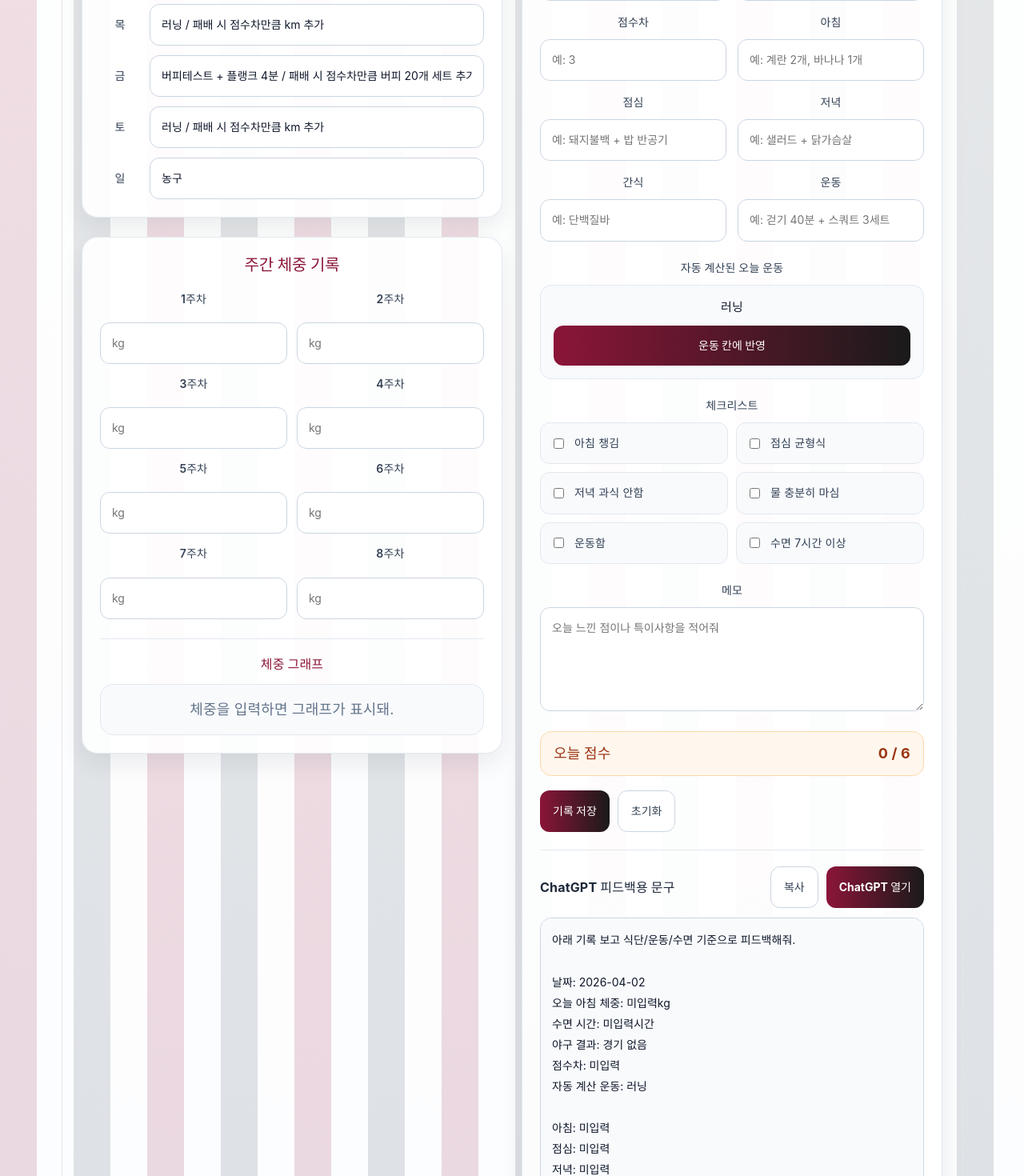
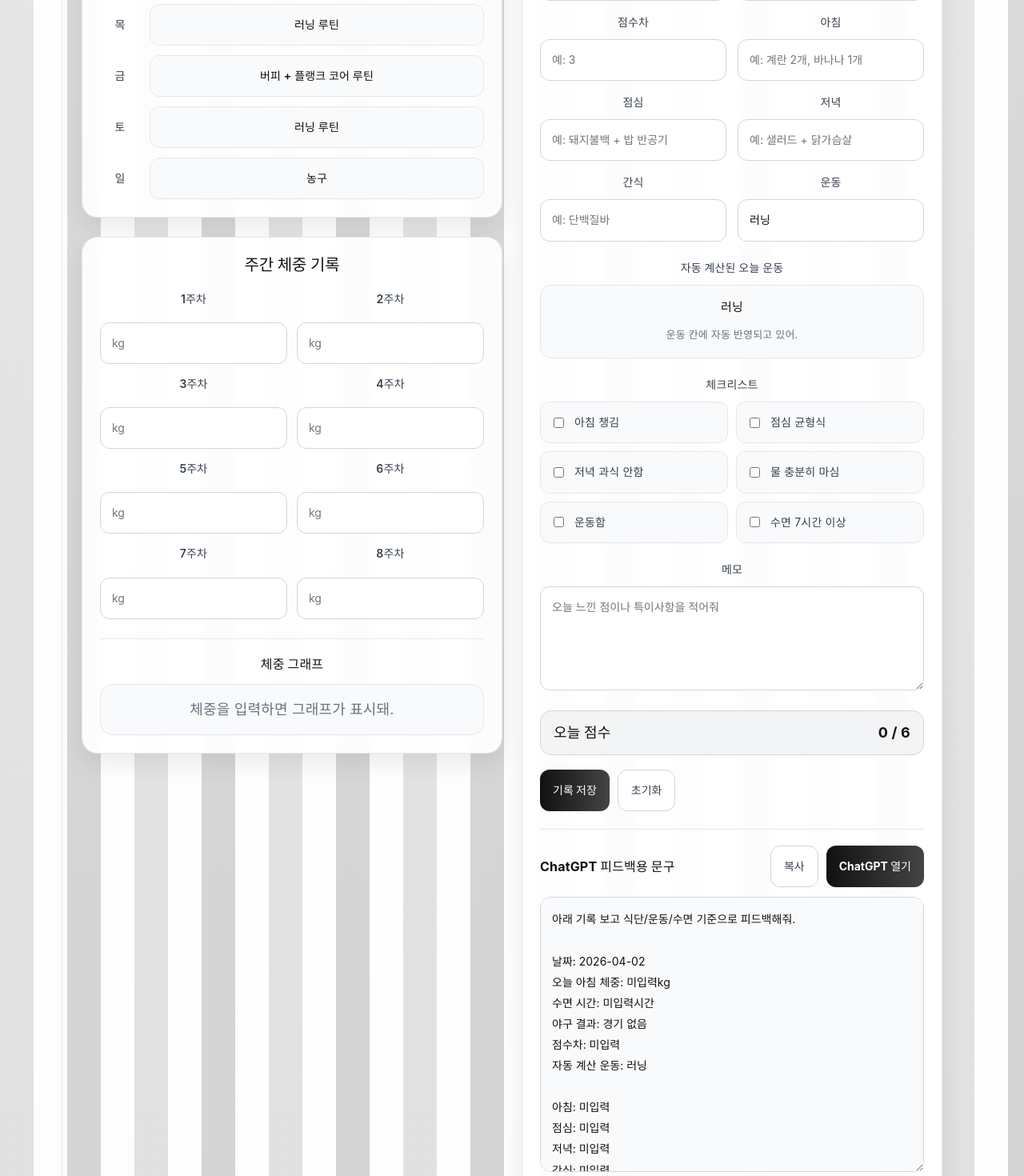
Before and after one commit to lgtwins0351-sys/health-routine-app, a React (Vite) app: page / in a window 1280 px wide. Shown: the part 620-2090 px from the top of the page at 80% size. Built offline with nearby package versions, Linux system fonts and the light colour scheme.

Commit message:
주간 운동 계획 고정 및 흑백 테마 적용

```diff
--- a/src/App.css
+++ b/src/App.css
@@ -6,20 +6,20 @@ body {
   margin: 0;
   font-family: Pretendard, -apple-system, BlinkMacSystemFont, "Segoe UI",
     sans-serif;
-  color: #1e293b;
+  color: #111111;
   background:
     repeating-linear-gradient(
       90deg,
-      rgba(196, 30, 58, 0.12) 0px,
-      rgba(196, 30, 58, 0.12) 46px,
-      rgba(255, 255, 255, 0.82) 46px,
-      rgba(255, 255, 255, 0.82) 92px,
-      rgba(26, 26, 26, 0.08) 92px,
-      rgba(26, 26, 26, 0.08) 138px,
-      rgba(255, 255, 255, 0.84) 138px,
-      rgba(255, 255, 255, 0.84) 184px
+      rgba(20, 20, 20, 0.08) 0px,
+      rgba(20, 20, 20, 0.08) 42px,
+      rgba(255, 255, 255, 0.86) 42px,
+      rgba(255, 255, 255, 0.86) 84px,
+      rgba(0, 0, 0, 0.12) 84px,
+      rgba(0, 0, 0, 0.12) 126px,
+      rgba(255, 255, 255, 0.88) 126px,
+      rgba(255, 255, 255, 0.88) 168px
     ),
-    linear-gradient(180deg, #f8fafc 0%, #eef2f7 100%);
+    linear-gradient(180deg, #fafafa 0%, #f1f1f1 100%);
 }
 
 button,
@@ -36,7 +36,6 @@ select {
 .app {
   min-height: 100vh;
   padding: 24px;
-  backdrop-filter: saturate(1.05);
 }
 
 .container {
@@ -69,15 +68,15 @@ select {
   font-size: 34px;
   font-weight: 900;
   letter-spacing: -0.02em;
-  color: #8b1538;
-  text-shadow: 0 1px 0 rgba(255, 255, 255, 0.75);
+  color: #111111;
+  text-shadow: 0 1px 0 rgba(255, 255, 255, 0.8);
 }
 
 .subtitle {
   position: relative;
   z-index: 2;
   margin-top: 8px;
-  color: #475569;
+  color: #4b5563;
   font-size: 15px;
   text-align: center;
 }
@@ -95,18 +94,18 @@ select {
   width: min(340px, 82%);
   height: auto;
   display: block;
-  opacity: 0.14;
-  filter: drop-shadow(0 4px 12px rgba(0, 0, 0, 0.08));
+  opacity: 0.1;
+  filter: grayscale(1) drop-shadow(0 4px 10px rgba(0, 0, 0, 0.08));
   user-select: none;
 }
 
 .summary-card,
 .card {
-  background: rgba(255, 255, 255, 0.9);
+  background: rgba(255, 255, 255, 0.92);
   border-radius: 20px;
   padding: 22px;
-  box-shadow: 0 12px 30px rgba(15, 23, 42, 0.08);
-  border: 1px solid rgba(226, 232, 240, 0.95);
+  box-shadow: 0 12px 30px rgba(0, 0, 0, 0.08);
+  border: 1px solid rgba(229, 231, 235, 0.95);
   backdrop-filter: blur(6px);
 }
 
@@ -119,14 +118,14 @@ select {
 
 .summary-label {
   font-size: 13px;
-  color: #64748b;
+  color: #6b7280;
   margin-bottom: 6px;
 }
 
 .summary-value {
   font-size: 20px;
   font-weight: 700;
-  color: #111827;
+  color: #111111;
 }
 
 .progress-wrap {
@@ -137,21 +136,21 @@ select {
   display: flex;
   justify-content: space-between;
   font-size: 13px;
-  color: #475569;
+  color: #4b5563;
   margin-bottom: 8px;
 }
 
 .progress-bar-bg {
   width: 100%;
   height: 10px;
-  background: #e2e8f0;
+  background: #e5e7eb;
   border-radius: 999px;
   overflow: hidden;
 }
 
 .progress-bar-fill {
   height: 100%;
-  background: linear-gradient(90deg, #c41e3a 0%, #1a1a1a 100%);
+  background: linear-gradient(90deg, #111111 0%, #4b5563 100%);
   border-radius: 999px;
   transition: width 0.3s ease;
 }
@@ -163,8 +162,8 @@ select {
 }
 
 .mini-stat {
-  background: rgba(248, 250, 252, 0.95);
-  border: 1px solid #e2e8f0;
+  background: rgba(249, 250, 251, 0.95);
+  border: 1px solid #e5e7eb;
   border-radius: 14px;
   padding: 12px;
   display: flex;
@@ -174,7 +173,7 @@ select {
 
 .mini-stat-label {
   font-size: 12px;
-  color: #64748b;
+  color: #6b7280;
 }
 
 .main-grid {
@@ -193,7 +192,7 @@ select {
   margin: 0 0 18px 0;
   font-size: 20px;
   font-weight: 800;
-  color: #8b1538;
+  color: #111111;
 }
 
 .stack {
@@ -212,7 +211,17 @@ select {
 .day-label {
   font-weight: 700;
   font-size: 14px;
-  color: #334155;
+  color: #374151;
+}
+
+.fixed-plan {
+  padding: 12px 14px;
+  border-radius: 12px;
+  background: rgba(249, 250, 251, 0.95);
+  border: 1px solid #e5e7eb;
+  font-size: 14px;
+  font-weight: 600;
+  color: #111111;
 }
 
 .weight-grid {
@@ -238,39 +247,39 @@ select {
   margin-bottom: 8px;
   font-size: 14px;
   font-weight: 600;
-  color: #334155;
+  color: #374151;
 }
 
 .input {
   width: 100%;
   padding: 12px 14px;
   border-radius: 12px;
-  border: 1px solid #cbd5e1;
+  border: 1px solid #d1d5db;
   outline: none;
   font-size: 14px;
-  background: rgba(255, 255, 255, 0.96);
-  color: #0f172a;
+  background: rgba(255, 255, 255, 0.98);
+  color: #111111;
   transition: border-color 0.2s ease, box-shadow 0.2s ease;
 }
 
 .input:focus,
 .textarea:focus,
 .feedback-textarea:focus {
-  border-color: #c41e3a;
-  box-shadow: 0 0 0 4px rgba(196, 30, 58, 0.12);
+  border-color: #111111;
+  box-shadow: 0 0 0 4px rgba(17, 17, 17, 0.08);
 }
 
 .textarea {
   width: 100%;
   padding: 12px 14px;
   border-radius: 12px;
-  border: 1px solid #cbd5e1;
+  border: 1px solid #d1d5db;
   outline: none;
   font-size: 14px;
   resize: vertical;
   min-height: 110px;
-  background: rgba(255, 255, 255, 0.96);
-  color: #0f172a;
+  background: rgba(255, 255, 255, 0.98);
+  color: #111111;
 }
 
 .section-space {
@@ -287,19 +296,19 @@ select {
   display: flex;
   align-items: center;
   gap: 10px;
-  background: rgba(248, 250, 252, 0.95);
-  border: 1px solid #e2e8f0;
+  background: rgba(249, 250, 251, 0.95);
+  border: 1px solid #e5e7eb;
   border-radius: 12px;
   padding: 12px;
   font-size: 14px;
-  color: #334155;
+  color: #374151;
 }
 
 .score-box {
   margin-top: 18px;
-  background: rgba(255, 247, 237, 0.95);
-  border: 1px solid #fed7aa;
-  color: #9a3412;
+  background: rgba(243, 244, 246, 0.95);
+  border: 1px solid #d1d5db;
+  color: #111111;
   border-radius: 14px;
   padding: 14px 16px;
   display: flex;
@@ -342,7 +351,7 @@ select {
 }
 
 .primary-button {
-  background: linear-gradient(90deg, #8b1538 0%, #1a1a1a 100%);
+  background: linear-gradient(90deg, #111111 0%, #444444 100%);
   color: #ffffff;
   border: none;
   font-weight: 700;
@@ -350,22 +359,22 @@ select {
 
 .secondary-button {
   background: #ffffff;
-  color: #334155;
-  border: 1px solid #cbd5e1;
+  color: #374151;
+  border: 1px solid #d1d5db;
   font-weight: 600;
 }
 
 .danger-button {
-  background: #fff1f2;
-  color: #be123c;
-  border: 1px solid #fecdd3;
+  background: #111111;
+  color: #ffffff;
+  border: 1px solid #111111;
   font-weight: 600;
   padding: 10px 14px;
 }
 
 .feedback-box {
   margin-top: 22px;
-  border-top: 1px solid #e2e8f0;
+  border-top: 1px solid #e5e7eb;
   padding-top: 20px;
 }
 
@@ -388,16 +397,16 @@ select {
   width: 100%;
   padding: 14px;
   border-radius: 14px;
-  border: 1px solid #cbd5e1;
-  background: rgba(248, 250, 252, 0.96);
+  border: 1px solid #d1d5db;
+  background: rgba(249, 250, 251, 0.96);
   font-size: 14px;
   resize: vertical;
   min-height: 220px;
-  color: #0f172a;
+  color: #111111;
 }
 
 .empty-state {
-  color: #64748b;
+  color: #6b7280;
   font-size: 14px;
   padding: 12px 0;
 }
@@ -409,10 +418,10 @@ select {
 }
 
 .record-card {
-  border: 1px solid #e2e8f0;
+  border: 1px solid #e5e7eb;
   border-radius: 16px;
   padding: 16px;
-  background: rgba(248, 250, 252, 0.95);
+  background: rgba(249, 250, 251, 0.95);
 }
 
 .record-header {
@@ -427,12 +436,12 @@ select {
 .record-date {
   font-size: 16px;
   font-weight: 700;
-  color: #0f172a;
+  color: #111111;
 }
 
 .record-meta {
   font-size: 12px;
-  color: #64748b;
+  color: #6b7280;
   margin-top: 4px;
 }
 
@@ -440,7 +449,7 @@ select {
   display: grid;
   gap: 6px;
   font-size: 14px;
-  color: #334155;
+  color: #374151;
 }
 
 .record-body p {
@@ -450,38 +459,43 @@ select {
 .auto-exercise-box {
   display: flex;
   flex-direction: column;
-  gap: 12px;
+  gap: 10px;
   padding: 16px;
-  border: 1px solid #e2e8f0;
-  background: rgba(248, 250, 252, 0.96);
+  border: 1px solid #e5e7eb;
+  background: rgba(249, 250, 251, 0.96);
   border-radius: 14px;
 }
 
 .auto-exercise-text {
   font-size: 15px;
-  font-weight: 600;
-  color: #0f172a;
+  font-weight: 700;
+  color: #111111;
   line-height: 1.5;
+}
+
+.auto-exercise-helper {
+  font-size: 13px;
+  color: #6b7280;
 }
 
 .chart-section {
   margin-top: 24px;
   padding-top: 18px;
-  border-top: 1px solid #e2e8f0;
+  border-top: 1px solid #e5e7eb;
 }
 
 .chart-title {
   margin-bottom: 12px;
   font-size: 16px;
   font-weight: 700;
-  color: #8b1538;
+  color: #111111;
 }
 
 .chart-wrap {
   width: 100%;
   overflow-x: auto;
-  background: rgba(248, 250, 252, 0.92);
-  border: 1px solid #e2e8f0;
+  background: rgba(249, 250, 251, 0.95);
+  border: 1px solid #e5e7eb;
   border-radius: 16px;
   padding: 12px;
 }
@@ -494,45 +508,63 @@ select {
 }
 
 .chart-grid-line {
-  stroke: #dbe4ee;
+  stroke: #e5e7eb;
   stroke-width: 1;
 }
 
+.chart-goal-line {
+  stroke: #111111;
+  stroke-width: 2;
+  stroke-dasharray: 6 4;
+}
+
+.chart-goal-label {
+  font-size: 12px;
+  fill: #111111;
+  font-weight: 700;
+}
+
 .chart-line {
-  stroke: #8b1538;
+  stroke: #444444;
   stroke-width: 3;
   stroke-linecap: round;
   stroke-linejoin: round;
 }
 
 .chart-dot {
-  fill: #1a1a1a;
+  fill: #111111;
   stroke: #ffffff;
   stroke-width: 2;
 }
 
+.chart-dot.latest {
+  fill: #000000;
+  stroke: #ffffff;
+  stroke-width: 2.5;
+}
+
 .chart-x-label {
   font-size: 12px;
-  fill: #475569;
+  fill: #4b5563;
 }
 
 .chart-y-label {
   font-size: 11px;
-  fill: #64748b;
+  fill: #6b7280;
 }
 
 .chart-value-label {
   font-size: 11px;
-  fill: #8b1538;
+  fill: #111111;
   font-weight: 700;
 }
 
 .chart-empty {
   padding: 18px;
   text-align: center;
-  color: #64748b;
-  background: rgba(248, 250, 252, 0.92);
-  border: 1px solid #e2e8f0;
+  color: #6b7280;
+  background: rgba(249, 250, 251, 0.95);
+  border: 1px solid #e5e7eb;
   border-radius: 16px;
 }
 
@@ -590,6 +622,6 @@ select.input {
 
   .team-logo {
     width: min(250px, 82%);
-    opacity: 0.12;
+    opacity: 0.08;
   }
 }
--- a/src/App.jsx
+++ b/src/App.jsx
@@ -2,16 +2,6 @@ import { useEffect, useMemo, useState } from "react";
 import "./App.css";
 
 const WEEK_DAYS = ["월", "화", "수", "목", "금", "토", "일"];
-
-const DEFAULT_WEEKLY_PLAN = {
-  월: "버피테스트 + 플랭크 4분 / 패배 시 점수차만큼 버피 20개 세트 추가",
-  화: "러닝 / 패배 시 점수차만큼 km 추가",
-  수: "버피테스트 + 플랭크 4분 / 패배 시 점수차만큼 버피 20개 세트 추가",
-  목: "러닝 / 패배 시 점수차만큼 km 추가",
-  금: "버피테스트 + 플랭크 4분 / 패배 시 점수차만큼 버피 20개 세트 추가",
-  토: "러닝 / 패배 시 점수차만큼 km 추가",
-  일: "농구",
-};
 
 const DEFAULT_WEIGHT_LOG = Array.from({ length: 8 }, (_, i) => ({
   week: `${i + 1}주차`,
@@ -66,7 +56,17 @@ function getDayKeyFromDate(dateString) {
   return map[day] || "";
 }
 
-function WeightChart({ data }) {
+function getFixedPlan(day) {
+  if (day === "월" || day === "수" || day === "금") {
+    return "버피 + 플랭크 코어 루틴";
+  }
+  if (day === "화" || day === "목" || day === "토") {
+    return "러닝 루틴";
+  }
+  return "농구";
+}
+
+function WeightChart({ data, goalWeight = 75 }) {
   const validData = data
     .map((item) => ({
       label: item.week,
@@ -83,8 +83,8 @@ function WeightChart({ data }) {
   const padding = 28;
 
   const values = validData.map((d) => d.value);
-  const minValue = Math.min(...values);
-  const maxValue = Math.max(...values);
+  const minValue = Math.min(...values, goalWeight);
+  const maxValue = Math.max(...values, goalWeight);
   const range = maxValue - minValue || 1;
 
   const points = validData.map((d, index) => {
@@ -105,9 +105,17 @@ function WeightChart({ data }) {
     return { value: value.toFixed(1), y };
   });
 
+  const goalY =
+    height - padding - ((goalWeight - minValue) / range) * (height - padding * 2);
+
   return (
     <div className="chart-wrap">
-      <svg viewBox={`0 0 ${width} ${height}`} className="chart-svg" role="img" aria-label="주간 체중 그래프">
+      <svg
+        viewBox={`0 0 ${width} ${height}`}
+        className="chart-svg"
+        role="img"
+        aria-label="주간 체중 그래프"
+      >
         {yLabels.map((item) => (
           <g key={`${item.y}-${item.value}`}>
             <line
@@ -123,19 +131,53 @@ function WeightChart({ data }) {
           </g>
         ))}
 
+        <line
+          x1={padding}
+          y1={goalY}
+          x2={width - padding}
+          y2={goalY}
+          className="chart-goal-line"
+        />
+        <text
+          x={width - padding}
+          y={goalY - 8}
+          textAnchor="end"
+          className="chart-goal-label"
+        >
+          목표 {goalWeight}kg
+        </text>
+
         <polyline fill="none" points={polylinePoints} className="chart-line" />
 
-        {points.map((point) => (
+        {points.map((point, index) => {
+          const isLatest = index === points.length - 1;
+          return (
             <g key={point.label}>
-            <circle cx={point.x} cy={point.y} r="5" className="chart-dot" />
-            <text x={point.x} y={height - 8} textAnchor="middle" className="chart-x-label">
+              <circle
+                cx={point.x}
+                cy={point.y}
+                r={isLatest ? "6" : "5"}
+                className={isLatest ? "chart-dot latest" : "chart-dot"}
+              />
+              <text
+                x={point.x}
+                y={height - 8}
+                textAnchor="middle"
+                className="chart-x-label"
+              >
                 {point.label}
               </text>
-            <text x={point.x} y={point.y - 12} textAnchor="middle" className="chart-value-label">
+              <text
+                x={point.x}
+                y={point.y - 12}
+                textAnchor="middle"
+                className="chart-value-label"
+              >
                 {point.value}
               </text>
             </g>
-        ))}
+          );
+        })}
       </svg>
     </div>
   );
@@ -144,10 +186,6 @@ function WeightChart({ data }) {
 function App() {
   const [startWeight] = useState(82);
   const [goalWeight] = useState(75);
-
-  const [weeklyPlan, setWeeklyPlan] = useState(() =>
-    getStorage("daily-routine-weekly-plan", DEFAULT_WEEKLY_PLAN)
-  );
 
   const [weightLog, setWeightLog] = useState(() =>
     getStorage("daily-routine-weight-log", DEFAULT_WEIGHT_LOG)
@@ -163,13 +201,6 @@ function App() {
 
   const [editingId, setEditingId] = useState(null);
   const [copied, setCopied] = useState(false);
-
-  useEffect(() => {
-    localStorage.setItem(
-      "daily-routine-weekly-plan",
-      JSON.stringify(weeklyPlan)
-    );
-  }, [weeklyPlan]);
 
   useEffect(() => {
     localStorage.setItem("daily-routine-weight-log", JSON.stringify(weightLog));
@@ -263,6 +294,13 @@ function App() {
     return "기본 루틴 없음";
   }, [todayRecord.date, todayRecord.baseballResult, todayRecord.scoreDiff]);
 
+  useEffect(() => {
+    setTodayRecord((prev) => ({
+      ...prev,
+      exercise: autoExerciseText,
+    }));
+  }, [autoExerciseText]);
+
   const handleTodayChange = (field, value) => {
     setTodayRecord((prev) => ({
       ...prev,
@@ -280,13 +318,6 @@ function App() {
     }));
   };
 
-  const handleWeeklyPlanChange = (day, value) => {
-    setWeeklyPlan((prev) => ({
-      ...prev,
-      [day]: value,
-    }));
-  };
-
   const handleWeightLogChange = (index, value) => {
     setWeightLog((prev) =>
       prev.map((item, i) => (i === index ? { ...item, weight: value } : item))
@@ -299,13 +330,6 @@ function App() {
       date: new Date().toISOString().slice(0, 10),
     });
     setEditingId(null);
-  };
-
-  const applyAutoExercise = () => {
-    setTodayRecord((prev) => ({
-      ...prev,
-      exercise: autoExerciseText,
-    }));
   };
 
   const handleSaveRecord = () => {
@@ -493,15 +517,7 @@ function App() {
                 {WEEK_DAYS.map((day) => (
                   <div key={day} className="row-block">
                     <label className="day-label">{day}</label>
-                    <input
-                      className="input"
-                      type="text"
-                      value={weeklyPlan[day]}
-                      onChange={(e) =>
-                        handleWeeklyPlanChange(day, e.target.value)
-                      }
-                      placeholder={`${day} 운동 계획 입력`}
-                    />
+                    <div className="fixed-plan">{getFixedPlan(day)}</div>
                   </div>
                 ))}
               </div>
@@ -528,7 +544,7 @@ function App() {
 
               <div className="chart-section">
                 <div className="chart-title">체중 그래프</div>
-                <WeightChart data={weightLog} />
+                <WeightChart data={weightLog} goalWeight={goalWeight} />
               </div>
             </Card>
           </section>
@@ -624,13 +640,9 @@ function App() {
                 <label className="field-label">자동 계산된 오늘 운동</label>
                 <div className="auto-exercise-box">
                   <div className="auto-exercise-text">{autoExerciseText}</div>
-                  <button
-                    type="button"
-                    className="primary-button"
-                    onClick={applyAutoExercise}
-                  >
-                    운동 칸에 반영
-                  </button>
+                  <div className="auto-exercise-helper">
+                    운동 칸에 자동 반영되고 있어.
+                  </div>
                 </div>
               </div>
 
```
Lines whose indentation alone changed are shown as unchanged.
